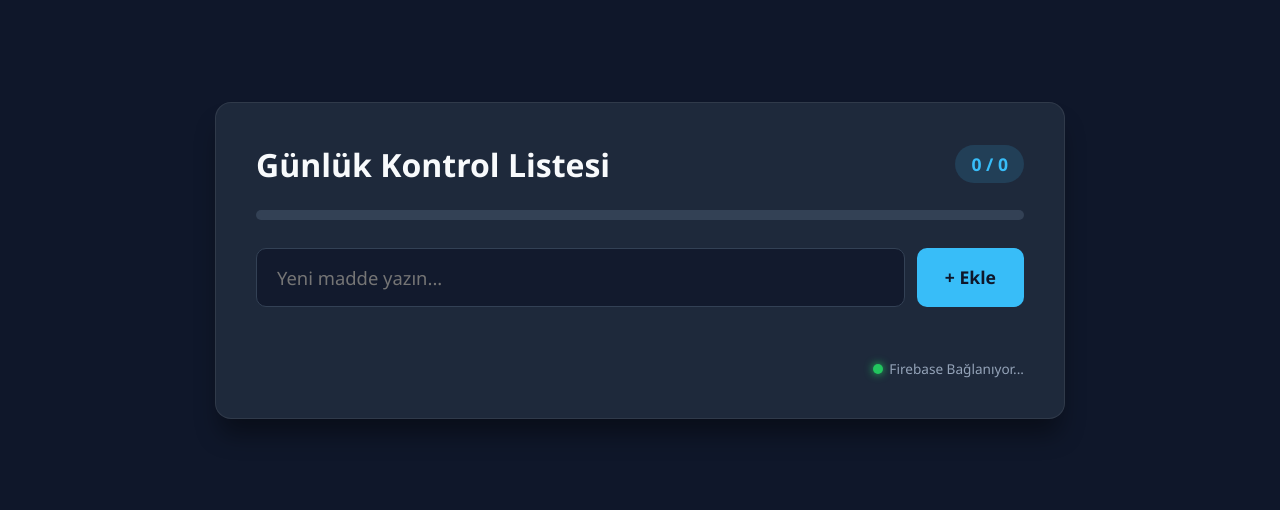
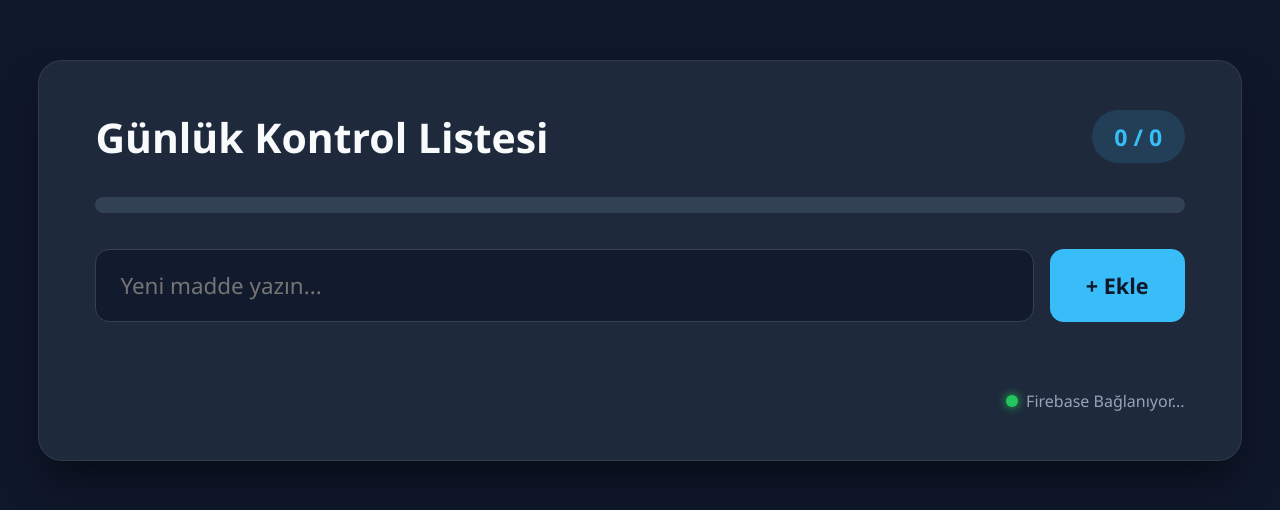
Before and after one commit to Enes04/Enes04.github.io, a plain HTML site: page clist.html in a window 1280 px wide. Shown: the part 140-650 px from the top of the page. Drawn offline with Linux system fonts and the light colour scheme; no server answers.

Commit message:
Update clist.html

```diff
--- a/clist.html
+++ b/clist.html
@@ -4,7 +4,7 @@
     <meta charset="UTF-8">
     <meta name="viewport" content="width=device-width, initial-scale=1.0">
     <title>Canlı Operasyon Checklist</title>
-    <style>
+   <style>
         :root {
             --bg-color: #0f172a;
             --card-bg: #1e293b;
@@ -22,72 +22,72 @@
             justify-content: center;
             align-items: center;
             min-height: 100vh;
-            padding: 2rem;
+            padding: 2.5vw;
         }
         .container {
             background-color: var(--card-bg);
-            width: 100%;
-            max-width: 850px;
-            border-radius: 16px;
-            padding: 2.5rem;
-            box-shadow: 0 20px 25px -5px rgba(0, 0, 0, 0.4);
+            width: 94vw;
+            max-width: 1650px;
+            border-radius: 24px;
+            padding: 3rem 3.5rem;
+            box-shadow: 0 25px 40px -10px rgba(0, 0, 0, 0.5);
             border: 1px solid rgba(255, 255, 255, 0.08);
         }
         .header {
             display: flex;
             justify-content: space-between;
             align-items: center;
-            margin-bottom: 1.5rem;
+            margin-bottom: 2rem;
         }
-        h1 { font-size: 2rem; font-weight: 700; }
+        h1 { font-size: clamp(2.2rem, 3.2vw, 3.4rem); font-weight: 700; }
         .status-badge {
             background: rgba(56, 189, 248, 0.15);
             color: var(--accent);
-            padding: 0.45rem 1rem;
+            padding: 0.65rem 1.4rem;
             border-radius: 999px;
-            font-weight: 600;
-            font-size: 1.1rem;
+            font-weight: 700;
+            font-size: clamp(1.3rem, 1.8vw, 2rem);
         }
         .progress-bar-bg {
-            width: 100%; height: 10px; background: #334155;
-            border-radius: 999px; overflow: hidden; margin-bottom: 1.75rem;
+            width: 100%; height: 16px; background: #334155;
+            border-radius: 999px; overflow: hidden; margin-bottom: 2.25rem;
         }
         .progress-bar-fill { height: 100%; width: 0%; background: var(--success); transition: width 0.3s ease; }
-        .add-form { display: flex; gap: 0.75rem; margin-bottom: 1.75rem; }
+        .add-form { display: flex; gap: 1rem; margin-bottom: 2.25rem; }
         .add-input {
             flex: 1; background: rgba(15, 23, 42, 0.8); border: 1px solid #334155;
-            color: var(--text-main); padding: 1rem 1.25rem; border-radius: 10px; font-size: 1.15rem; outline: none;
+            color: var(--text-main); padding: 1.25rem 1.5rem; border-radius: 14px; font-size: 1.4rem; outline: none;
         }
         .add-btn {
-            background: var(--accent); color: #0f172a; border: none; padding: 0 1.75rem;
-            border-radius: 10px; font-size: 1.1rem; font-weight: 700; cursor: pointer;
+            background: var(--accent); color: #0f172a; border: none; padding: 0 2.25rem;
+            border-radius: 14px; font-size: 1.35rem; font-weight: 700; cursor: pointer;
         }
-        .checklist { list-style: none; display: flex; flex-direction: column; gap: 0.85rem; }
+        .checklist { list-style: none; display: flex; flex-direction: column; gap: 1.2rem; }
         .checklist-item {
             display: flex; align-items: center; justify-content: space-between;
-            background: rgba(15, 23, 42, 0.6); padding: 1.1rem 1.25rem;
-            border-radius: 12px; border: 1px solid transparent; user-select: none;
+            background: rgba(15, 23, 42, 0.65); padding: 1.5rem 2rem;
+            border-radius: 16px; border: 1px solid transparent; user-select: none;
         }
-        .item-left { display: flex; align-items: center; flex: 1; cursor: pointer; padding-right: 1rem; }
+        .item-left { display: flex; align-items: center; flex: 1; cursor: pointer; padding-right: 1.5rem; }
         .checklist-item.completed .item-left { opacity: 0.55; }
         .checklist-item.completed .item-text { text-decoration: line-through; color: var(--text-muted); }
         .checkbox {
-            width: 28px; height: 28px; border-radius: 8px; border: 2px solid var(--text-muted);
-            margin-right: 1.25rem; display: flex; align-items: center; justify-content: center; flex-shrink: 0;
+            width: 38px; height: 38px; border-radius: 10px; border: 3px solid var(--text-muted);
+            margin-right: 1.75rem; display: flex; align-items: center; justify-content: center; flex-shrink: 0;
         }
         .checklist-item.completed .checkbox { background-color: var(--success); border-color: var(--success); }
-        .checkbox::after { content: '✓'; color: white; font-size: 1.2rem; font-weight: bold; display: none; }
+        .checkbox::after { content: '✓'; color: white; font-size: 1.6rem; font-weight: bold; display: none; }
         .checklist-item.completed .checkbox::after { display: block; }
-        .item-text { font-size: 1.3rem; font-weight: 500; word-break: break-word; }
+        .item-text { font-size: clamp(1.5rem, 2.2vw, 2.3rem); font-weight: 500; line-height: 1.35; word-break: break-word; }
         .delete-btn {
-            background: rgba(239, 68, 68, 0.1); color: var(--danger); border: none;
-            width: 38px; height: 38px; border-radius: 8px; cursor: pointer; font-size: 1.1rem;
+            background: rgba(239, 68, 68, 0.12); color: var(--danger); border: none;
+            width: 48px; height: 48px; border-radius: 12px; cursor: pointer; font-size: 1.35rem;
         }
         .live-dot {
-            display: inline-block; width: 10px; height: 10px; background: var(--success);
-            border-radius: 50%; margin-right: 6px; box-shadow: 0 0 8px var(--success);
+            display: inline-block; width: 12px; height: 12px; background: var(--success);
+            border-radius: 50%; margin-right: 8px; box-shadow: 0 0 10px var(--success);
         }
-        .sync-info { margin-top: 1.5rem; font-size: 0.85rem; color: var(--text-muted); text-align: right; }
+        .sync-info { margin-top: 2rem; font-size: 1rem; color: var(--text-muted); text-align: right; }
 
         /* Kiosk Modu (?kiosk=1) için düzenleme araçlarını gizle */
         body.kiosk-mode .add-form,
```
